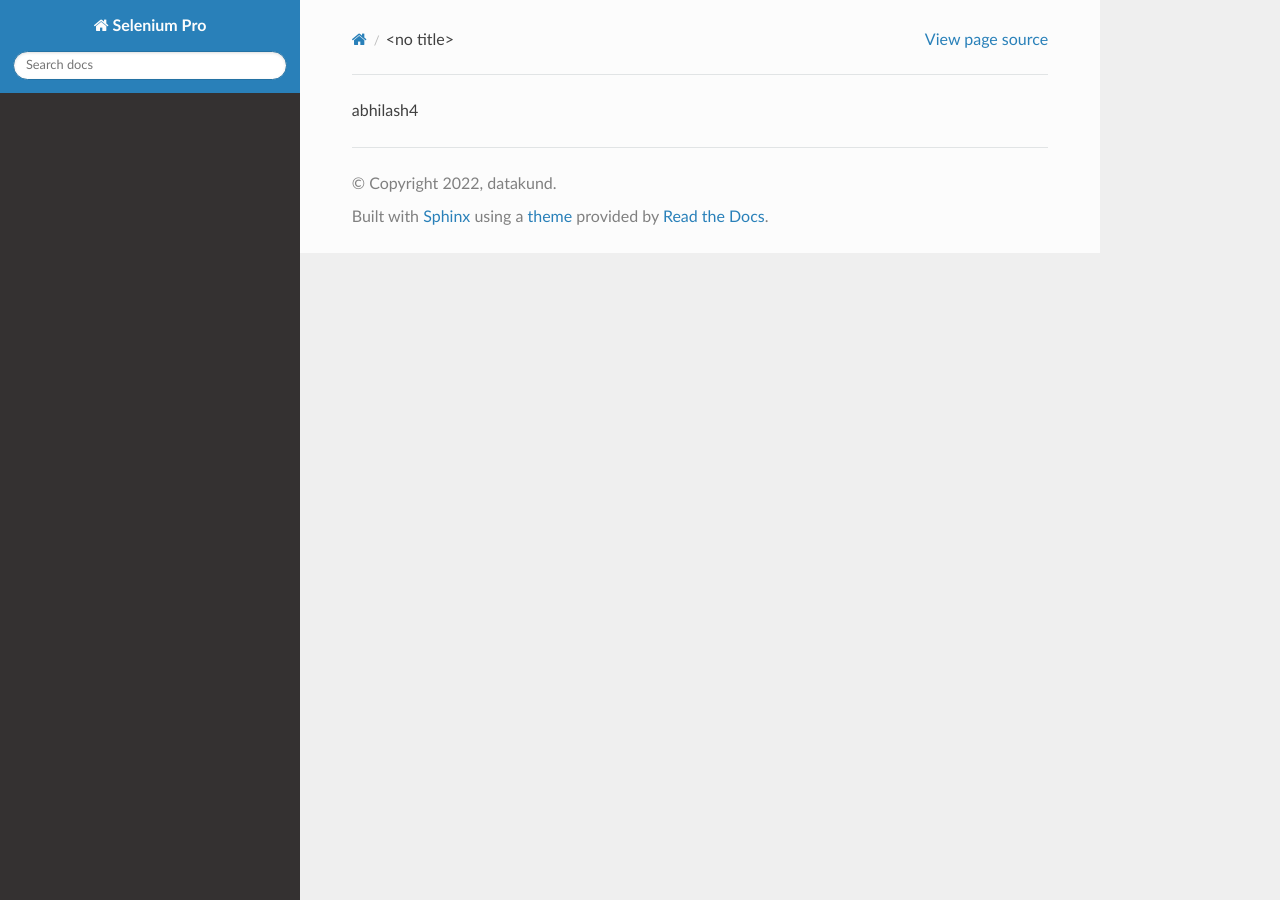
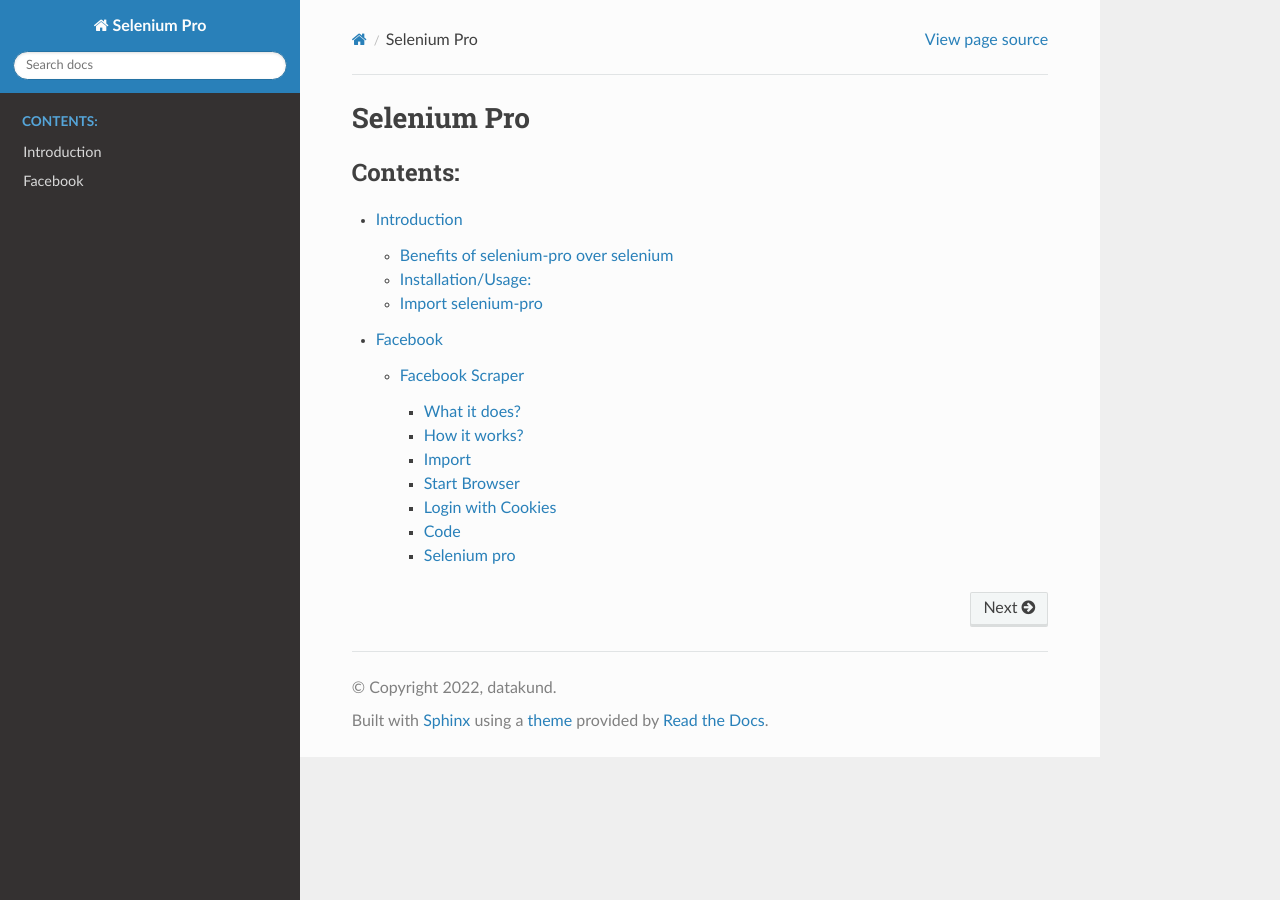
Before and after one commit to datakund/selenium-pro, a Sphinx documentation site: the page built from docs/source/index.rst, in a window 1280 px wide. Built offline with Sphinx 7.4.7 and the Read the Docs theme 2.0.0, drawn with Linux system fonts in a browser that asks for light colours; some of the changed lines change nothing that is shown.

Commit message:
Update index.rst

```diff
--- a/docs/source/index.rst
+++ b/docs/source/index.rst
@@ -1 +1,14 @@
-abhilash4
+ .. test documentation master file, created by
+   sphinx-quickstart on Mon Dec  7 15:41:34 2020.
+   You can adapt this file completely to your liking, but it should at least
+   contain the root `toctree` directive.
+
+Selenium Pro
+====================================
+
+.. toctree::
+   :maxdepth: 4
+   :caption: Contents:
+
+   intro
+   Facebook Scraper
```
